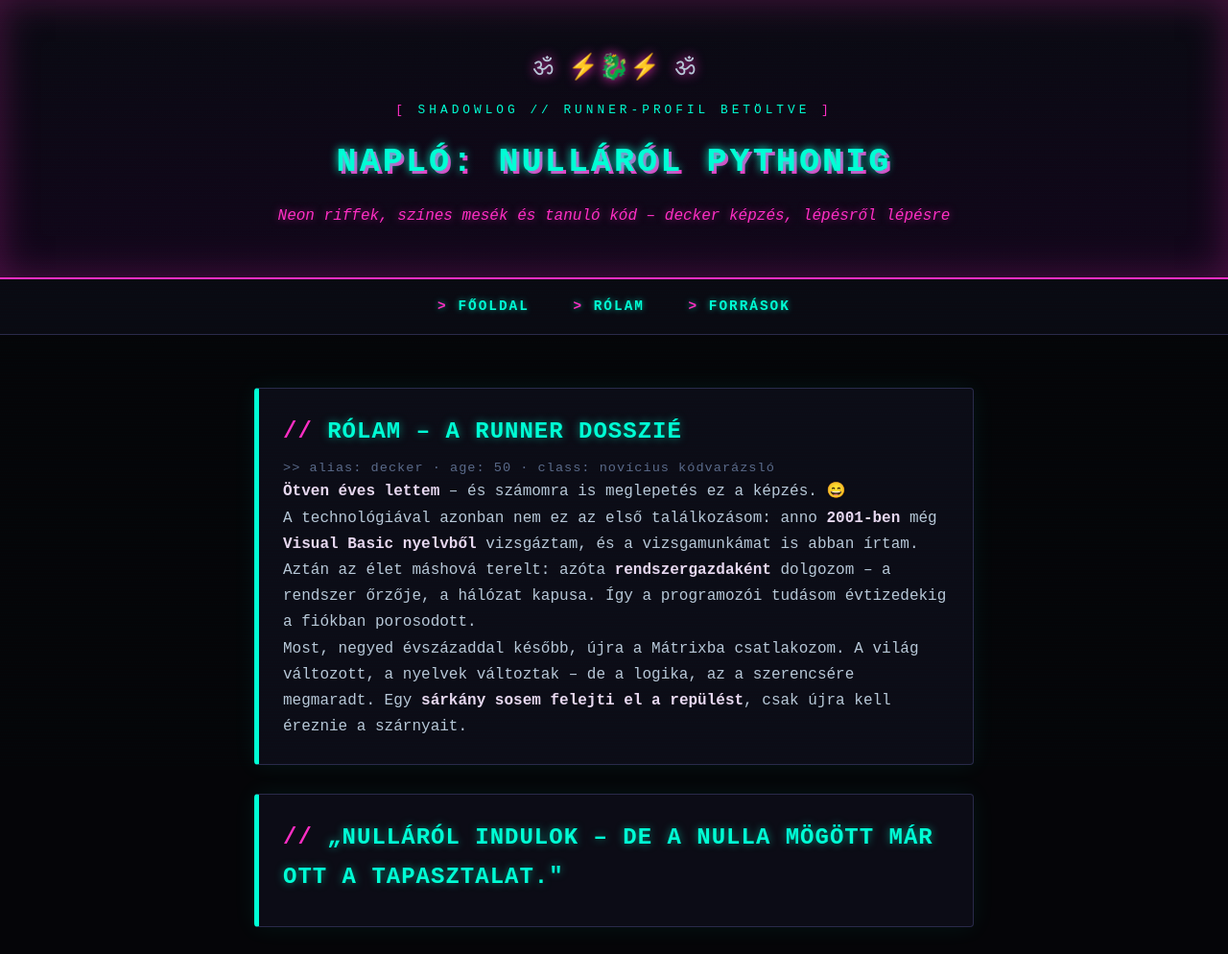
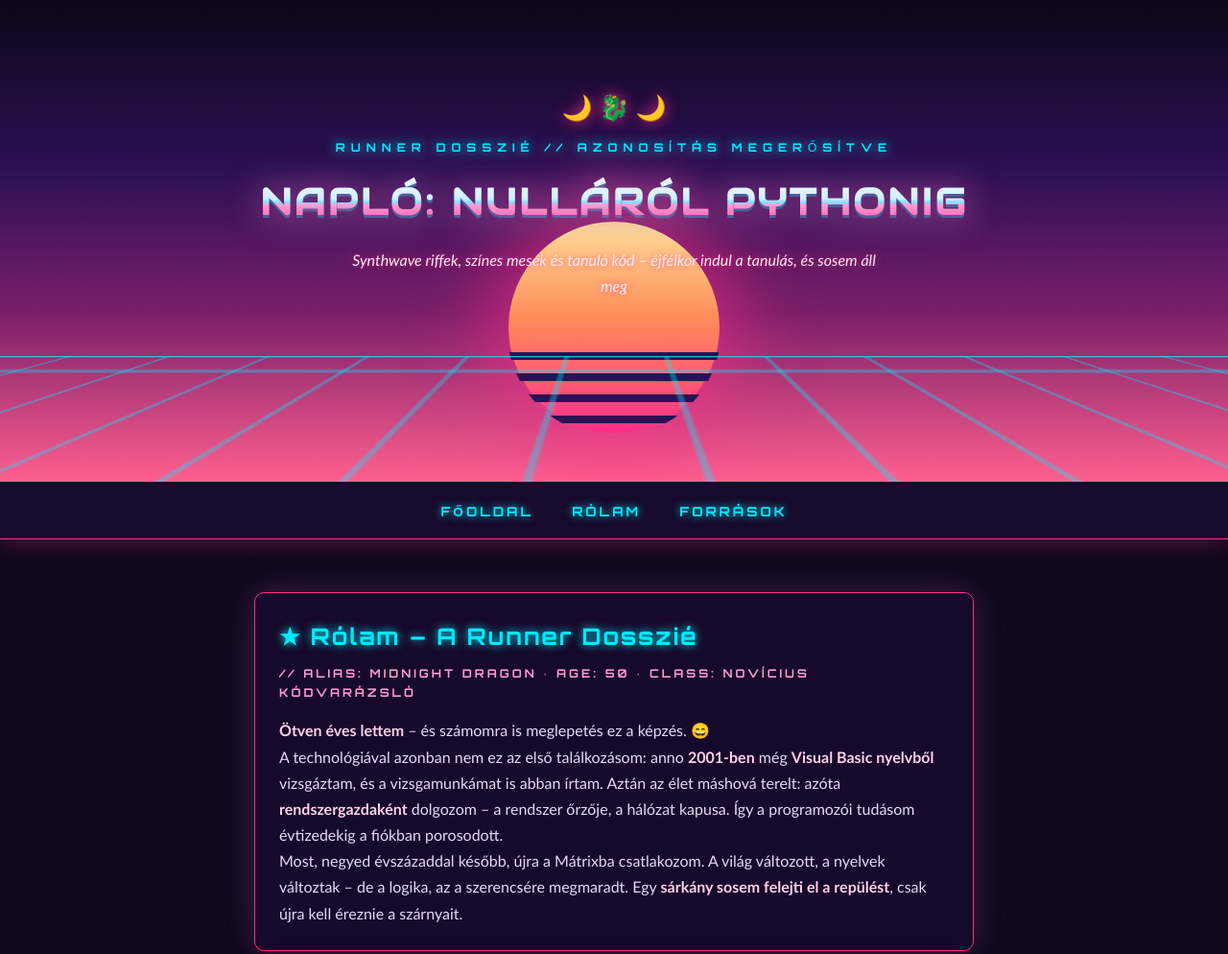
Before and after one commit to deneswudersch/denesmatrix.github.io, a plain HTML site: page about.html in a window 1280 px wide. Shown: the top 994 px of the page at 96% size. Drawn offline with Linux system fonts and the light colour scheme.

Commit message:
Update about.html

```diff
--- a/about.html
+++ b/about.html
@@ -3,96 +3,152 @@
 <head>
 <meta charset="UTF-8">
 <meta name="viewport" content="width=device-width, initial-scale=1.0">
-<title>RÓLAM // shadowlog</title>
+<title>RÓLAM // moonlight drive</title>
+<link href="https://fonts.googleapis.com/css2?family=Orbitron:wght@700;900&family=Audiowide&display=swap" rel="stylesheet">
 <style>
 * { box-sizing: border-box; margin: 0; padding: 0; }
 body {
-  font-family: 'Courier New', monospace;
-  background: #050508;
-  color: #b8c8d8;
+  font-family: 'Trebuchet MS', sans-serif;
+  background: #12081f;
+  color: #e8d8f8;
   line-height: 1.7;
-}
-body::before {
-  content: "";
-  position: fixed;
-  top: 0; left: 0; width: 100%; height: 100%;
-  background: repeating-linear-gradient(0deg,
-    transparent 0px, transparent 2px,
-    rgba(0, 255, 255, 0.02) 3px);
-  pointer-events: none;
-  z-index: 999;
+  min-height: 100vh;
 }
 header {
-  background: linear-gradient(180deg, #0a0a12 0%, #12061a 100%);
-  border-bottom: 2px solid #ff2ec4;
-  padding: 50px 20px;
+  position: relative;
+  padding: 90px 20px 0;
   text-align: center;
-  box-shadow: 0 0 40px rgba(255, 46, 196, 0.25) inset;
+  overflow: hidden;
+  background: linear-gradient(180deg, #0d0618 0%, #2b1055 35%, #7b1f6a 65%, #ff5f8f 100%);
+}
+header::before {
+  content: "";
+  position: absolute;
+  left: 50%; top: 46%;
+  transform: translateX(-50%);
+  width: 220px; height: 220px;
+  border-radius: 50%;
+  background: linear-gradient(180deg, #ffe29a 0%, #ff8c5a 45%, #ff2e88 100%);
+  box-shadow: 0 0 80px 20px rgba(255, 46, 136, 0.6);
+  z-index: 0;
+}
+header::after {
+  content: "";
+  position: absolute;
+  left: 50%; top: 46%;
+  transform: translateX(-50%);
+  width: 224px; height: 224px;
+  border-radius: 50%;
+  background: repeating-linear-gradient(0deg,
+    transparent 0px, transparent 14px,
+    #2b1055 14px, #2b1055 22px);
+  clip-path: inset(55% 0 0 0);
+  z-index: 1;
+}
+.mandala {
+  position: relative;
+  z-index: 3;
+  font-size: 1.6em;
+  display: block;
+  margin-bottom: 10px;
+  text-shadow: 0 0 15px #ff2e88;
 }
 .glitch-tag {
-  font-size: 0.8em;
-  color: #00ffd5;
-  letter-spacing: 4px;
+  position: relative;
+  z-index: 3;
+  font-family: 'Orbitron', sans-serif;
+  font-size: 0.75em;
+  color: #00eaff;
+  letter-spacing: 6px;
   text-transform: uppercase;
-  margin-bottom: 15px;
+  margin-bottom: 14px;
+  text-shadow: 0 0 12px #00eaff;
 }
-.glitch-tag::before { content: "[ "; color: #ff2ec4; }
-.glitch-tag::after { content: " ]"; color: #ff2ec4; }
 h1 {
-  font-size: 2.2em;
-  color: #00ffd5;
-  text-shadow: 0 0 10px #00ffd5, 3px 3px 0 #ff2ec4;
+  position: relative;
+  z-index: 3;
+  font-family: 'Audiowide', cursive;
+  font-size: 2.4em;
   letter-spacing: 3px;
   text-transform: uppercase;
+  background: linear-gradient(180deg, #fff 0%, #cfefff 45%, #7fe3ff 50%, #ff9ad5 55%, #ff2e88 100%);
+  -webkit-background-clip: text;
+  background-clip: text;
+  color: transparent;
+  filter: drop-shadow(0 0 18px rgba(255, 46, 136, 0.8)) drop-shadow(0 3px 0 rgba(0, 234, 255, 0.4));
 }
-.motto { color: #ff2ec4; font-style: italic; margin-top: 12px; text-shadow: 0 0 8px rgba(255,46,196,0.5); }
-.mandala {
-  font-size: 1.6em; display: block; margin-bottom: 10px;
-  text-shadow: 0 0 12px #ff2ec4;
-  animation: flicker 3s infinite;
+.motto {
+  position: relative;
+  z-index: 3;
+  color: #ffe9f5;
+  font-style: italic;
+  margin: 14px auto 60px;
+  max-width: 560px;
+  text-shadow: 0 0 10px rgba(255, 46, 136, 0.7);
 }
-@keyframes flicker {
-  0%, 100% { opacity: 1; }
-  92% { opacity: 1; }
-  93% { opacity: 0.4; }
-  94% { opacity: 1; }
-  97% { opacity: 0.6; }
-  98% { opacity: 1; }
+.grid {
+  position: relative;
+  z-index: 2;
+  height: 130px;
+  background:
+    repeating-linear-gradient(0deg, rgba(0,234,255,0.35) 0 2px, transparent 2px 40px),
+    repeating-linear-gradient(90deg, rgba(0,234,255,0.35) 0 2px, transparent 2px 40px);
+  transform: perspective(220px) rotateX(55deg) scale(2.6);
+  transform-origin: top center;
+  box-shadow: 0 -1px 0 #00eaff;
 }
-nav { background: #0a0a12; text-align: center; padding: 15px; border-bottom: 1px solid #2a2a4a; }
+nav {
+  background: #170a2b;
+  text-align: center;
+  padding: 16px;
+  border-bottom: 1px solid #ff2e88;
+  box-shadow: 0 0 25px rgba(255, 46, 136, 0.35);
+}
 nav a {
-  color: #00ffd5; text-decoration: none; margin: 0 18px; font-weight: bold;
-  text-transform: uppercase; letter-spacing: 2px; font-size: 0.9em;
-  text-shadow: 0 0 6px rgba(0,255,213,0.6);
+  font-family: 'Orbitron', sans-serif;
+  color: #00eaff;
+  text-decoration: none;
+  margin: 0 18px;
+  font-weight: bold;
+  text-transform: uppercase;
+  letter-spacing: 3px;
+  font-size: 0.85em;
+  text-shadow: 0 0 8px #00eaff;
 }
-nav a::before { content: "> "; color: #ff2ec4; }
-nav a:hover { color: #ff2ec4; text-shadow: 0 0 10px #ff2ec4; }
+nav a:hover { color: #ff5f8f; text-shadow: 0 0 12px #ff2e88; }
 main { max-width: 780px; margin: 0 auto; padding: 25px 15px; }
 .post {
-  background: #0c0c16;
-  border: 1px solid #2a2a4a;
-  border-left: 5px solid #00ffd5;
-  border-radius: 4px;
+  background: rgba(23, 10, 43, 0.85);
+  border: 1px solid #ff2e88;
+  border-radius: 10px;
   padding: 25px;
   margin: 30px 0;
-  box-shadow: 0 0 25px rgba(0, 255, 213, 0.07);
+  box-shadow: 0 0 30px rgba(255, 46, 136, 0.2), 0 0 60px rgba(0, 234, 255, 0.08);
 }
 .post h2 {
-  color: #00ffd5; margin-bottom: 5px;
-  text-shadow: 0 0 8px rgba(0,255,213,0.5);
-  text-transform: uppercase; letter-spacing: 1px;
+  font-family: 'Orbitron', sans-serif;
+  color: #00eaff;
+  margin-bottom: 8px;
+  text-shadow: 0 0 10px #00eaff;
+  letter-spacing: 2px;
 }
-.post h2::before { content: "// "; color: #ff2ec4; text-shadow: none; }
-strong { color: #e8d8f0; }
-.stat { color: #5a6a8a; font-size: 0.85em; letter-spacing: 1px; }
-.stat::before { content: ">> "; color: #ff2ec.stat::before { content: ">> "; color: #ff2ec4; text-shadow: none; }
+.datum {
+  font-family: 'Orbitron', sans-serif;
+  color: #ff9ad5;
+  font-size: 0.75em;
+  margin-bottom: 15px;
+  text-transform: uppercase;
+  letter-spacing: 3px;
+}
+strong { color: #ffd1ec; }
 footer {
   text-align: center;
   padding: 30px;
-  color: #4a5a7a;
-  border-top: 1px solid #2a2a4a;
+  color: #b88fd4;
+  border-top: 1px solid #ff2e88;
   font-size: 0.8em;
   letter-spacing: 2px;
+  background: linear-gradient(180deg, transparent, rgba(255,46,136,0.08));
 }
 @media (max-width: 600px) {
   h1 { font-size: 1.4em; }
@@ -103,10 +159,11 @@ footer {
 </head>
 <body>
 <header>
-  <span class="mandala">ॐ ⚡🐉⚡ ॐ</span>
-  <div class="glitch-tag">Shadowlog // Runner-Profil Betöltve</div>
+  <span class="mandala">🌙 🐉 🌙</span>
+  <div class="glitch-tag">Runner Dosszié // Azonosítás megerősítve</div>
   <h1>Napló: nulláról Pythonig</h1>
-  <p class="motto">Neon riffek, színes mesék és tanuló kód – decker képzés, lépésről lépésre</p>
+  <p class="motto">Synthwave riffek, színes mesék és tanuló kód – éjfélkor indul a tanulás, és sosem áll meg</p>
+  <div class="grid"></div>
 </header>
 <nav>
     <a href="index.html">Főoldal</a>
@@ -115,8 +172,8 @@ footer {
 </nav>
 <main>
 <div class="post">
-<h2>Rólam – A Runner Dosszié</h2>
-<p class="stat">alias: decker · age: 50 · class: novícius kódvarázsló</p>
+<h2>★ Rólam – A Runner Dosszié</h2>
+<p class="datum">// alias: midnight dragon · age: 50 · class: novícius kódvarázsló</p>
 <p><strong>Ötven éves lettem</strong> – és számomra is meglepetés ez a képzés. 😄</p>
 <p>A technológiával azonban nem ez az első találkozásom: anno <strong>2001-ben</strong> még
 <strong>Visual Basic nyelvből</strong> vizsgáztam, és a vizsgamunkámat is abban írtam.
@@ -127,13 +184,13 @@ a nyelvek változtak – de a logika, az a szerencsére megmaradt.
 Egy <strong>sárkány sosem felejti el a repülést</strong>, csak újra kell éreznie a szárnyait.</p>
 </div>
 <div class="post">
-<h2>„Nulláról indulok – de a nulla mögött már ott a tapasztalat."</h2>
+<h2>★ „Nulláról indulok – de a nulla mögött már ott a tapasztalat."</h2>
 </div>
 </main>
 <footer>
-  ॐ SHADOWLOG // NULLÁRÓL PYTHONIG ॐ<br>
-  <span class="warn">⚠ Készült nagy metállal, neonfényben és nepáli ihletettel ⚠</span><br>
-  // connection terminated //
+  🌙 NAPLÓ: NULLÁRÓL PYTHONIG 🌙<br>
+  Készült nagy metállal, neonfényben és nepáli ihletettel<br>
+  // moonlight rendezvous // tonight we ride //
 </footer>
 </body>
 </html>
```
